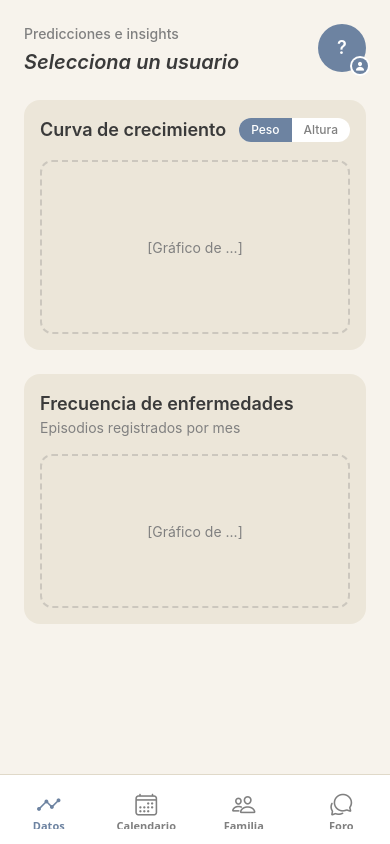
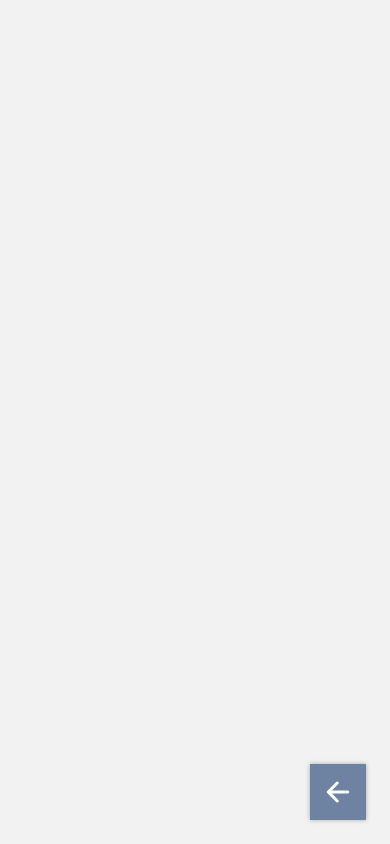
Before and after one commit to rgomarg/pinAppMaternidad, a React Native app in the folder frontend/: screen /CrearEvento in a window 390 px wide. Built offline with nearby package versions, Linux system fonts and the light colour scheme; what react-native-calendars would draw is missing.

Commit message:
Ventana Crear Evento

```diff
--- a/frontend/App.tsx
+++ b/frontend/App.tsx
@@ -2,18 +2,21 @@ import './global.css';
 import React from 'react';
 import { NavigationContainer } from '@react-navigation/native';
 import { createBottomTabNavigator } from '@react-navigation/bottom-tabs';
+import { createNativeStackNavigator } from '@react-navigation/native-stack';
 import { Ionicons } from '@expo/vector-icons';
 
 import HomeScreen from './src/screens/HomeScreen';
 import CalendarioScreen from './src/screens/CalendarioScreen';
 import FamiliaScreen from './src/screens/FamiliaScreen';
 import ForoScreen from './src/screens/ForoScreen';
+import CrearEventoScreen from './src/screens/CrearEventoScreen';
 
 const Tab = createBottomTabNavigator();
+const Stack = createNativeStackNavigator();
 
-export default function App() {
+function TabNavigator() {
   return (
-    <NavigationContainer>
+
       <Tab.Navigator
         screenOptions={({ route }) => ({
           headerShown: false, // We hide the default header to use our custom one in HomeScreen
@@ -53,6 +56,23 @@ export default function App() {
         <Tab.Screen name="Familia" component={FamiliaScreen} />
         <Tab.Screen name="Foro" component={ForoScreen} />
       </Tab.Navigator>
+
+  );
+}
+
+export default function App() {
+  return (
+    <NavigationContainer>
+      <Stack.Navigator screenOptions={{ headerShown: false }}>
+        {/* Pestañas principales */}
+        <Stack.Screen name="MainTabs" component={TabNavigator} />
+        {/* Pantalla para crear evento */}
+        <Stack.Screen
+          name="CrearEvento"
+          component={CrearEventoScreen}
+          options={{ presentation: 'modal' }} // Se abre como modal nativo deslizable
+        />
+      </Stack.Navigator>
     </NavigationContainer>
   );
 }
--- a/frontend/src/api/config.ts
+++ b/frontend/src/api/config.ts
@@ -1,5 +1,5 @@
 //CAMBIAR IP PARA PODER HACER LLAMADAS AL PORTATIL.
-const LOCAL_IP = '192.168.0.139'; // Cámbiala si tu IP cambia
+const LOCAL_IP = '192.168.2.69'; // Cámbiala si tu IP cambia
 const PORT = 3000;
 
 export const API_URL = `http://${LOCAL_IP}:${PORT}`;
--- a/frontend/src/screens/CalendarioScreen.tsx
+++ b/frontend/src/screens/CalendarioScreen.tsx
@@ -1,7 +1,7 @@
 import { Ionicons } from '@expo/vector-icons';
-import { useRoute } from '@react-navigation/native';
+import { useFocusEffect, useNavigation, useRoute } from '@react-navigation/native';
 import type { RouteProp } from '@react-navigation/native';
-import React, { useEffect, useMemo, useState } from 'react';
+import { useCallback, useEffect, useMemo, useState } from 'react';
 import { ActivityIndicator, Pressable, ScrollView, Text, TouchableOpacity, View } from 'react-native';
 import { Calendar, LocaleConfig } from 'react-native-calendars';
 import { SafeAreaView } from 'react-native-safe-area-context';
@@ -55,6 +55,7 @@ const formatLongDate = (iso: string): string => {
 };
 
 export default function CalendarioScreen() {
+  const navigation = useNavigation<any>();
   // Obtener el userId de los parámetros de la ruta
   const route = useRoute<RouteProp<RootTabParamList, 'Calendario'>>();
   //Para probar un usuario cambia su Id y si se pasa entre navegacion quitar comentarios
@@ -130,7 +131,8 @@ export default function CalendarioScreen() {
     };
   }, [userId]);
 
-  useEffect(() => {
+  useFocusEffect(
+    useCallback(() => {
     let cancelled = false;
 
     if (!userId) return;
@@ -163,7 +165,7 @@ export default function CalendarioScreen() {
     return () => {
       cancelled = true;
     };
-  }, [userId, selectedDate]);
+  }, [userId, selectedDate]));
 
   const eventsForSelectedChild = useMemo(
     () => selectedChildId === null ? events : events.filter(event => event.child?.id === selectedChildId),
@@ -309,6 +311,28 @@ export default function CalendarioScreen() {
           )}
         </View>
       </ScrollView>
+      <TouchableOpacity
+        activeOpacity={0.85}
+        onPress={() => navigation.navigate('CrearEvento', { userId, selectedDate })}
+        style={{
+          position: 'absolute',
+          bottom: 24,
+          right: 24,
+          width: 56,
+          height: 56,
+          borderRadius: 28,
+          backgroundColor: '#6d83a1',
+          alignItems: 'center',
+          justifyContent: 'center',
+          shadowColor: '#000',
+          shadowOffset: { width: 0, height: 4 },
+          shadowOpacity: 0.3,
+          shadowRadius: 4.65,
+          elevation: 8,
+        }}
+      >
+        <Ionicons name="add" size={32} color="#ffffff" />
+      </TouchableOpacity>
     </SafeAreaView>
   );
 }
--- /dev/null
+++ b/frontend/src/screens/CrearEventoScreen.tsx
@@ -0,0 +1,31 @@
+import { Ionicons } from "@expo/vector-icons";
+import { useNavigation } from "@react-navigation/native";
+import { TouchableOpacity } from "react-native";
+
+export default function CrearEventoScreen(){
+    const navigation = useNavigation();
+
+    return(
+        <TouchableOpacity
+            activeOpacity={0.85}
+            onPress={() => navigation.goBack()}
+            style={{
+                position: 'absolute',
+                bottom: 24,
+                right: 24,
+                width: 56,
+                height: 56,
+                backgroundColor: '#6d83a1',
+                alignItems: 'center',
+                justifyContent: 'center',
+                shadowColor: '#000',
+                shadowOpacity: 0.3,
+                shadowRadius: 4.65,
+                elevation: 8,
+            }}
+        >
+            <Ionicons name="arrow-back-outline" size={32} color="#ffffff" />
+        </TouchableOpacity>
+    )
+
+}
```
